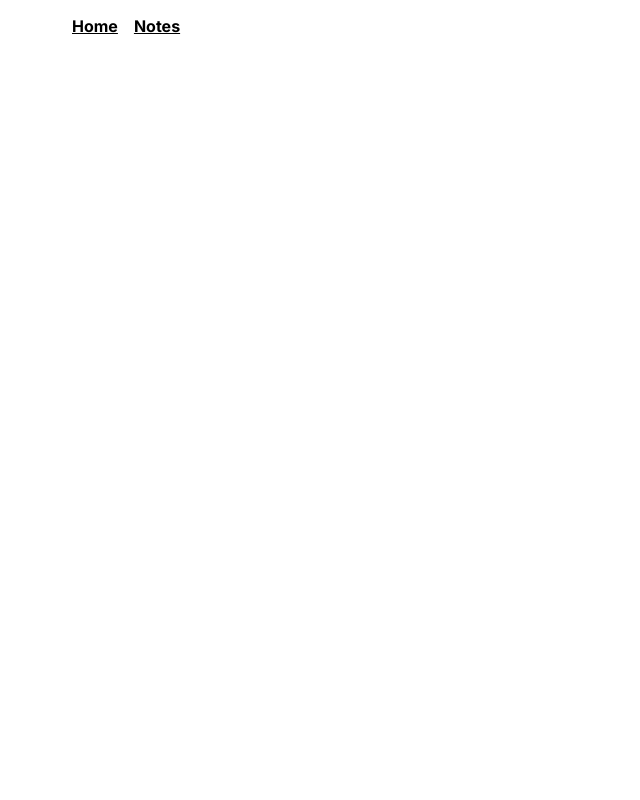
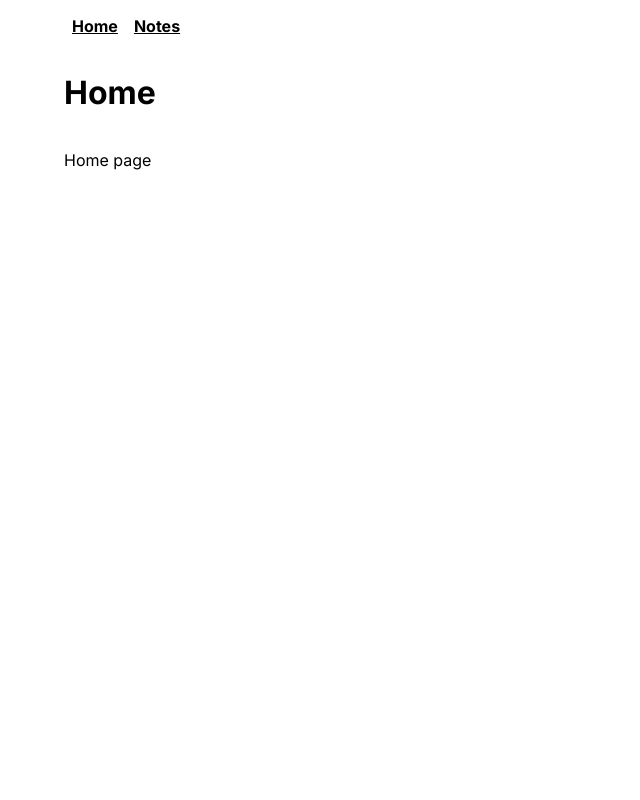
Before and after one commit to Otacon2024/Next-Pocketbase-Notes, a Next.js app: page / in a window 1280 px wide. Shown: the top 800 px of the page, without its empty margins (0-640 px from the left). Built offline with nearby package versions, Linux system fonts and the light colour scheme.

Commit message:
Fix: Add children to main section in layout.tsx

```diff
--- a/app/layout.tsx
+++ b/app/layout.tsx
@@ -23,9 +23,9 @@ export default function RootLayout({
             <Link href="/">Home</Link>
             <Link href="/notes">Notes</Link>
           </nav>
+          {children}
         </main>
       </body>
-      {children}
     </html>
   );
 }
```
